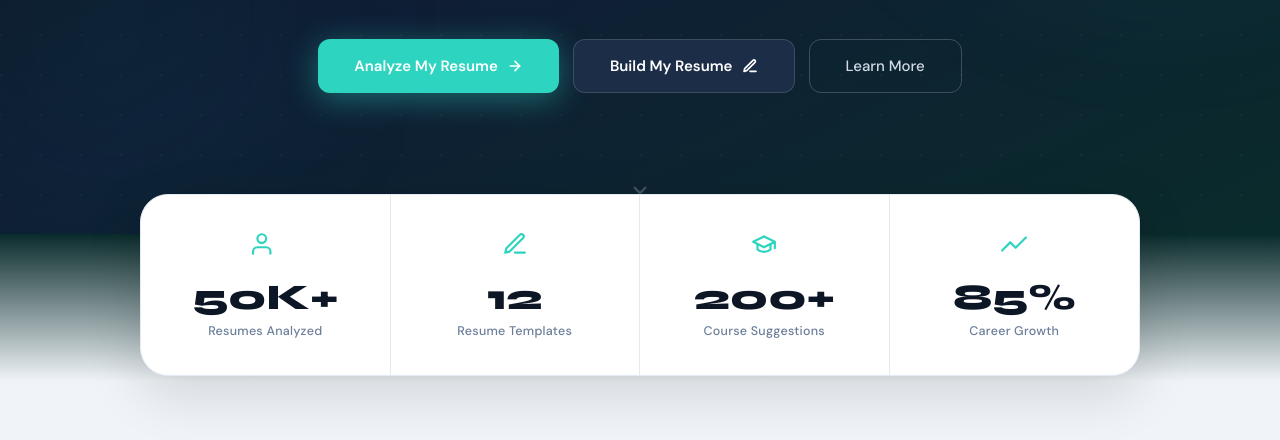
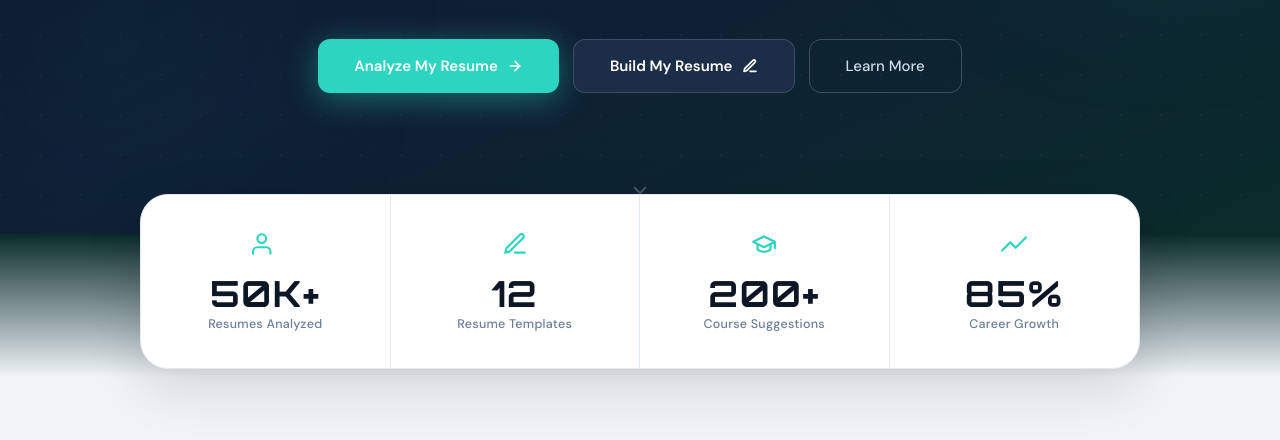
Before and after one commit to sujithkiran02/SkillmatchPro, a website: page public/index.html in a window 1280 px wide. Shown: the part 566-1006 px from the top of the page. Drawn offline with Linux system fonts and the light colour scheme.

Commit message:
number font changed

```diff
--- a/public/index.html
+++ b/public/index.html
@@ -6,7 +6,7 @@
 <title>SkillMatchPro — AI Resume Intelligence</title>
 <link rel="preconnect" href="https://fonts.googleapis.com" />
 <link rel="preconnect" href="https://fonts.gstatic.com" crossorigin />
-<link href="https://fonts.googleapis.com/css2?family=Syne:wght@400;500;600;700;800&family=DM+Sans:wght@300;400;500;600&display=swap" rel="stylesheet" />
+<link href="https://fonts.googleapis.com/css2?family=Syne:wght@400;500;600;700;800&family=DM+Sans:wght@300;400;500;600&family=Orbitron:wght@700;800&display=swap" rel="stylesheet" />
 <script src="https://cdnjs.cloudflare.com/ajax/libs/pdf.js/3.11.174/pdf.min.js"></script>
 <link rel="stylesheet" href="styles.css" />
 </head>
--- a/public/styles.css
+++ b/public/styles.css
@@ -24,6 +24,7 @@
   --amber-bg:   #FEF3C7;
   --font-display: 'Syne', sans-serif;
   --font-body:    'DM Sans', sans-serif;
+  --font-metric:  'Orbitron', sans-serif;
   --radius-sm:  8px;
   --radius:     14px;
   --radius-lg:  20px;
@@ -317,7 +318,16 @@ nav {
 }
 .stat-col:last-child { border-right: none; }
 .stat-icon { color: var(--teal); margin-bottom: 14px; }
-.stat-num { font-family: var(--font-display); font-size: 36px; font-weight: 800; color: var(--text); margin-bottom: 4px; }
+.stat-num {
+  font-family: var(--font-metric);
+  font-size: 36px;
+  font-weight: 700;
+  line-height: 1;
+  letter-spacing: .04em;
+  font-variant-numeric: lining-nums tabular-nums;
+  color: var(--text);
+  margin-bottom: 4px;
+}
 .stat-label { font-size: 12.5px; color: var(--muted); font-weight: 500; letter-spacing: .02em; }
 
 /* How it works */
```
